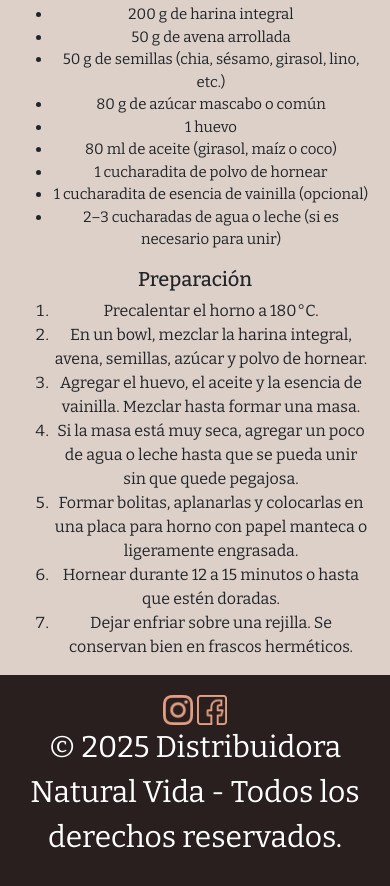
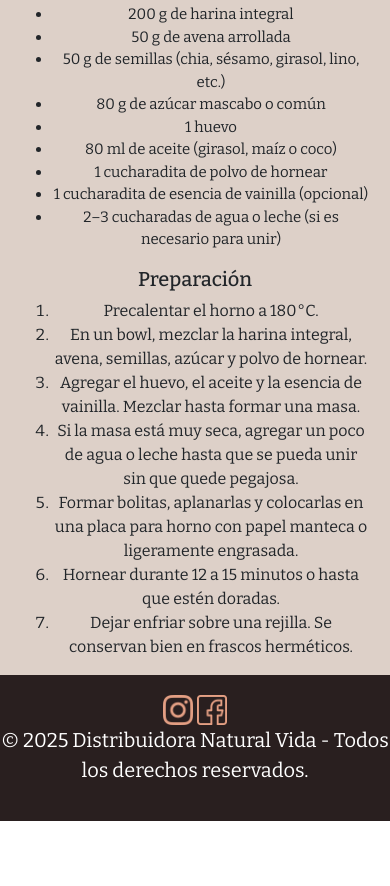
Before and after one commit to federicopacheco1985/coder-distribuidora, a website: page pages/recetas.html in a window 390 px wide. Shown: the part 2012-2898 px from the top of the page. After the commit the page ends 2833 px from the top, so only its background shows below. Drawn offline with nearby package versions, Linux system fonts and the light colour scheme.

Commit message:
se añadio favicon , correccion fontsize queries footer

```diff
--- a/pages/recetas.html
+++ b/pages/recetas.html
@@ -4,6 +4,10 @@
 <head>
     <meta charset="UTF-8">
     <meta name="viewport" content="width=device-width, initial-scale=1.0">
+        <!----------------descripcion-->
+
+    <meta name="description" content=" Distribuidora de frutos secos, harinas y productos para dietetica en general">
+    <meta name="keywords" content="frutos, frutos secos , harinas, diet, vegan, condimentos, chocolate, reposteria, snack , sin tacc">
     <!------------iconos      -->
     <link rel="stylesheet" href="https://cdn.jsdelivr.net/npm/bootstrap-icons@1.13.1/font/bootstrap-icons.min.css">
     <!-----bootstrap------->
@@ -11,6 +15,8 @@
         integrity="sha384-4Q6Gf2aSP4eDXB8Miphtr37CMZZQ5oXLH2yaXMJ2w8e2ZtHTl7GptT4jmndRuHDT" crossorigin="anonymous">
     <!--------->
     <link rel="stylesheet" href="../css/style.css">
+                <link rel="shortcut icon" href="../img/recetas.ico" type="image/x-icon">
+
     <title>Inicio | Distribuidora Natural Vida</title>
 
 </head>
--- a/sass/base/_queries.scss
+++ b/sass/base/_queries.scss
@@ -269,7 +269,7 @@ footer {
 }
 
 p {
-    font-size: 30px;
+    font-size: 20px;
 
 
 }
```
Also changed, not shown: index.html (+5 -1 lines), pages/contacto.html (+6 -0 lines), pages/nosotros.html (+6 -0 lines), pages/productos.html (+6 -0 lines), css/style.css, img/favicon.ico (added), img/msj.ico (added), img/nosotros.ico (added), img/productos.ico (added), img/recetas.ico (added).
